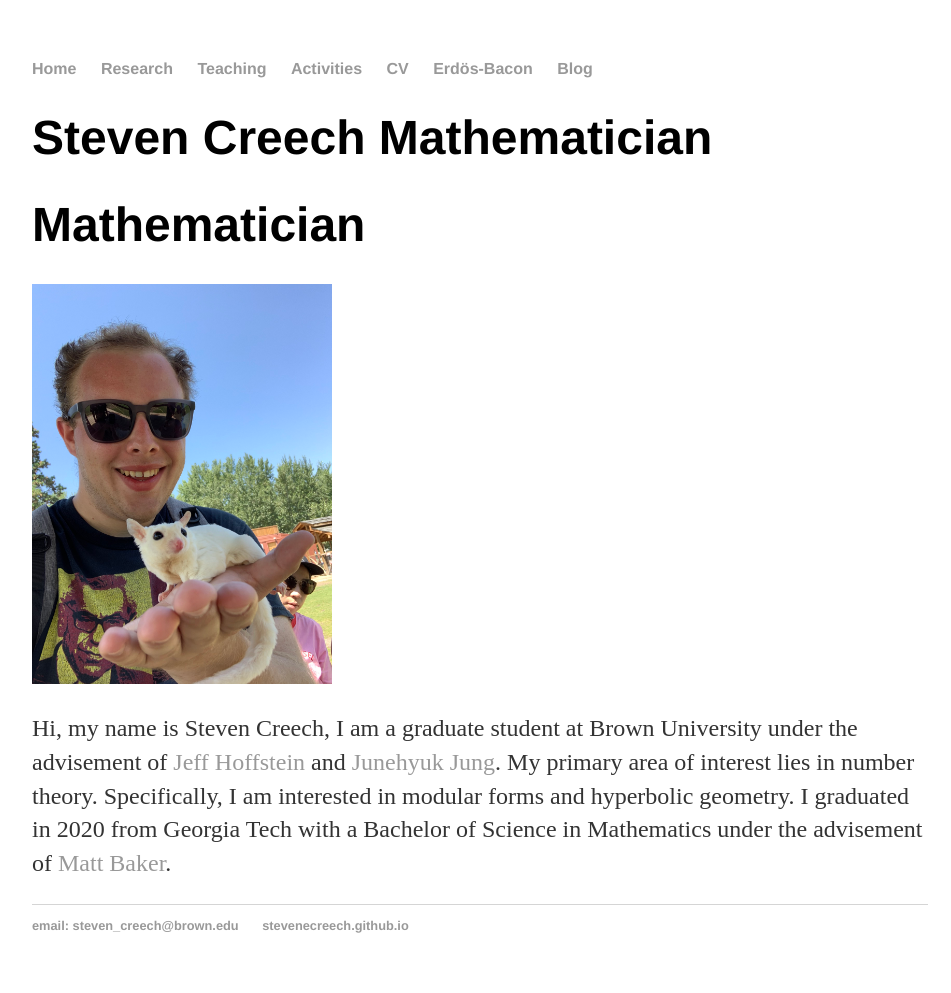
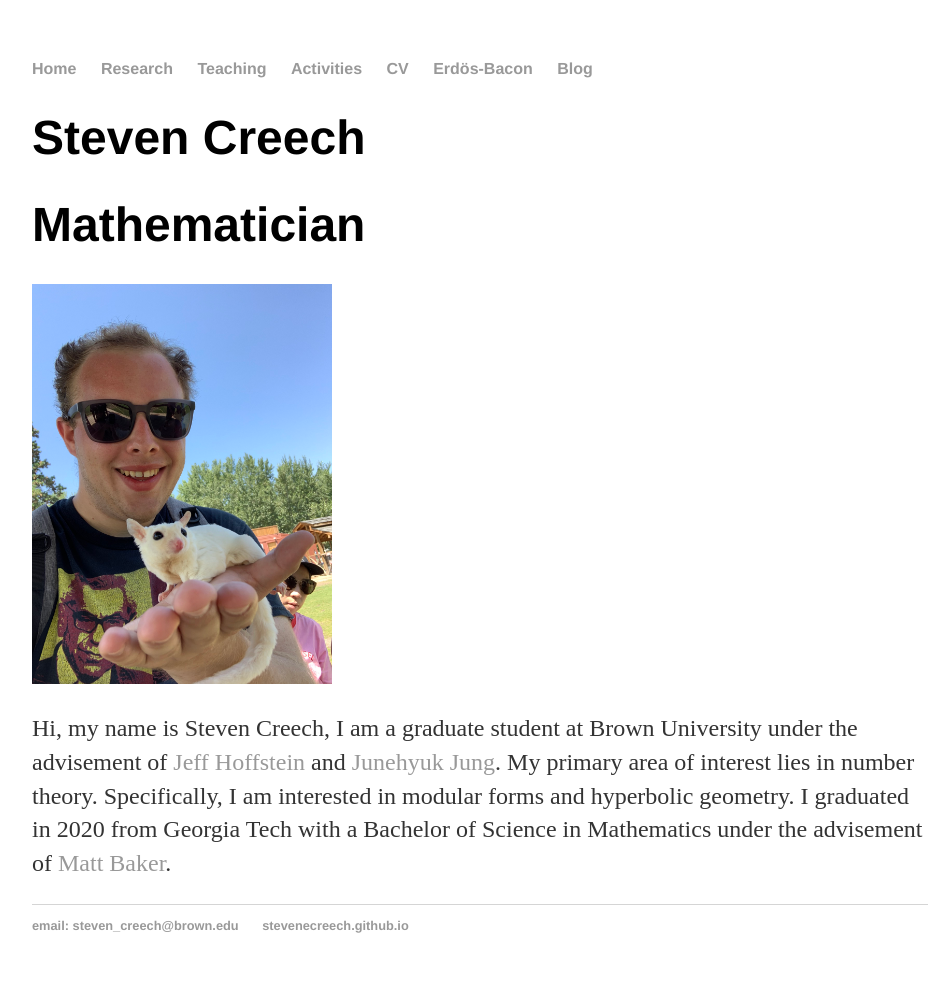
Before and after one commit to stevenecreech/stevenecreech.github.io, a Jekyll site: the page built from index.html, in a window 1280 px wide. Shown: the whole page, without its empty margins (160-1111 px from the left). Built offline with Jekyll 4.4.1, drawn with Linux system fonts in a browser that asks for light colours; Markdown is read by kramdown in place of the engine named in the settings.

Commit message:
Update index.html

```diff
--- a/index.html
+++ b/index.html
@@ -3,8 +3,7 @@ layout: default
 title: Steven Creech
 ---
 <div class="blurb">
-	<h1>Steven Creech
-	Mathematician</h1>
+	<h1>Steven Creech</h1>
 	<h1>Mathematician</h1>
 
 	<body>
```
